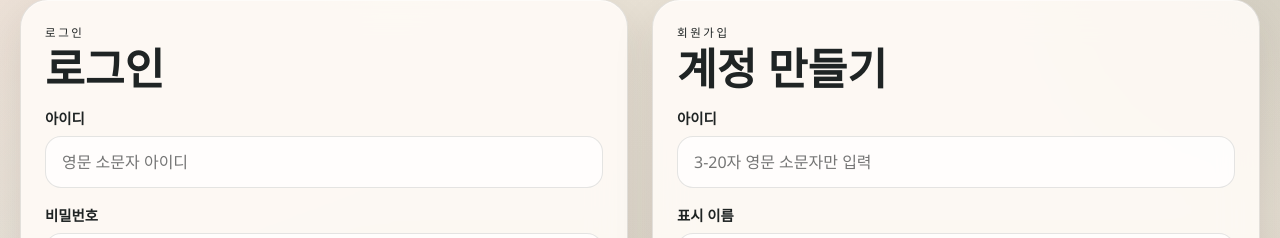
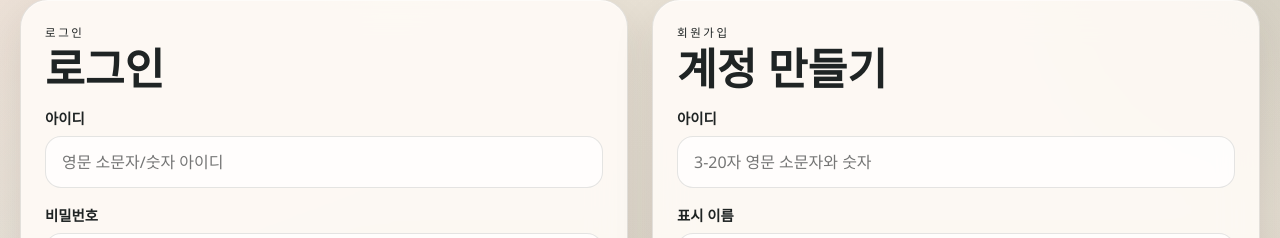
Before and after one commit to sehee-1219/20241102-vercel, a Next.js app: page /login in a window 1280 px wide. Shown: the part 147-385 px from the top of the page. Built offline with nearby package versions, Linux system fonts and the light colour scheme.

Commit message:
Allow numeric usernames

```diff
--- a/src/app/login/actions.ts
+++ b/src/app/login/actions.ts
@@ -40,7 +40,7 @@ export async function signUp(formData: FormData) {
     redirect(
       buildRedirect(
         "error",
-        "아이디는 3-20자의 영문 소문자만 사용할 수 있습니다.",
+        "아이디는 3-20자의 영문 소문자와 숫자만 사용할 수 있습니다.",
         "signup",
       ),
     );
@@ -97,7 +97,7 @@ export async function signIn(formData: FormData) {
     redirect(
       buildRedirect(
         "error",
-        "회원가입할 때 사용한 영문 소문자 아이디를 입력하세요.",
+        "회원가입할 때 사용한 영문 소문자와 숫자 아이디를 입력하세요.",
         "signin",
       ),
     );
--- a/src/app/login/page.tsx
+++ b/src/app/login/page.tsx
@@ -52,7 +52,7 @@ export default async function LoginPage({ searchParams }: LoginPageProps) {
                   autoCorrect="off"
                   id="signin-username"
                   name="username"
-                  placeholder="영문 소문자 아이디"
+                  placeholder="영문 소문자/숫자 아이디"
                   required
                   type="text"
                 />
@@ -88,7 +88,7 @@ export default async function LoginPage({ searchParams }: LoginPageProps) {
                   id="signup-username"
                   maxLength={20}
                   name="username"
-                  placeholder="3-20자 영문 소문자만 입력"
+                  placeholder="3-20자 영문 소문자와 숫자"
                   required
                   type="text"
                 />
--- a/src/lib/user.ts
+++ b/src/lib/user.ts
@@ -1,6 +1,6 @@
 import type { User } from "@supabase/supabase-js";
 
-const USERNAME_PATTERN = /^[a-z]{3,20}$/;
+const USERNAME_PATTERN = /^[a-z0-9]{3,20}$/;
 const INTERNAL_EMAIL_DOMAIN = "users.signal-board.example.com";
 
 function trimValue(value: unknown) {
```
Also changed, not shown: 1 other file (tests, documents, lock files or other folders).
